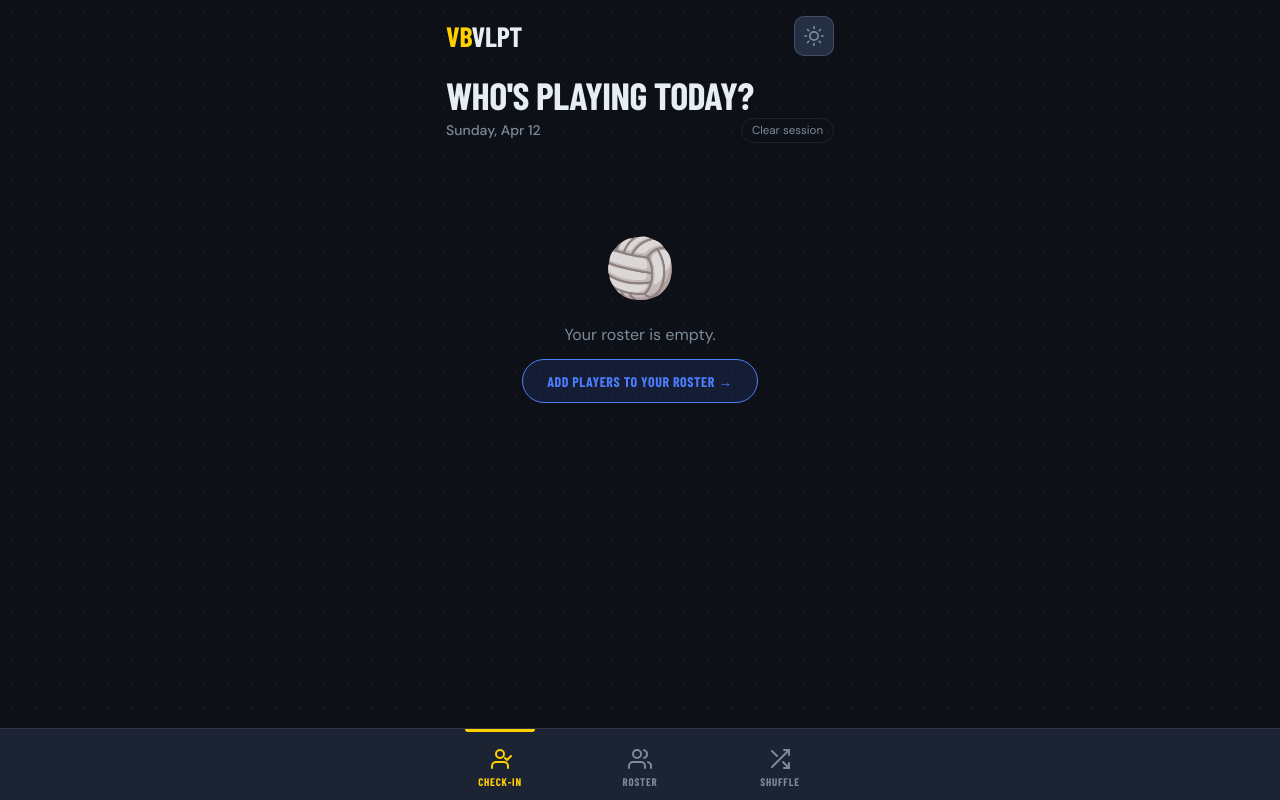
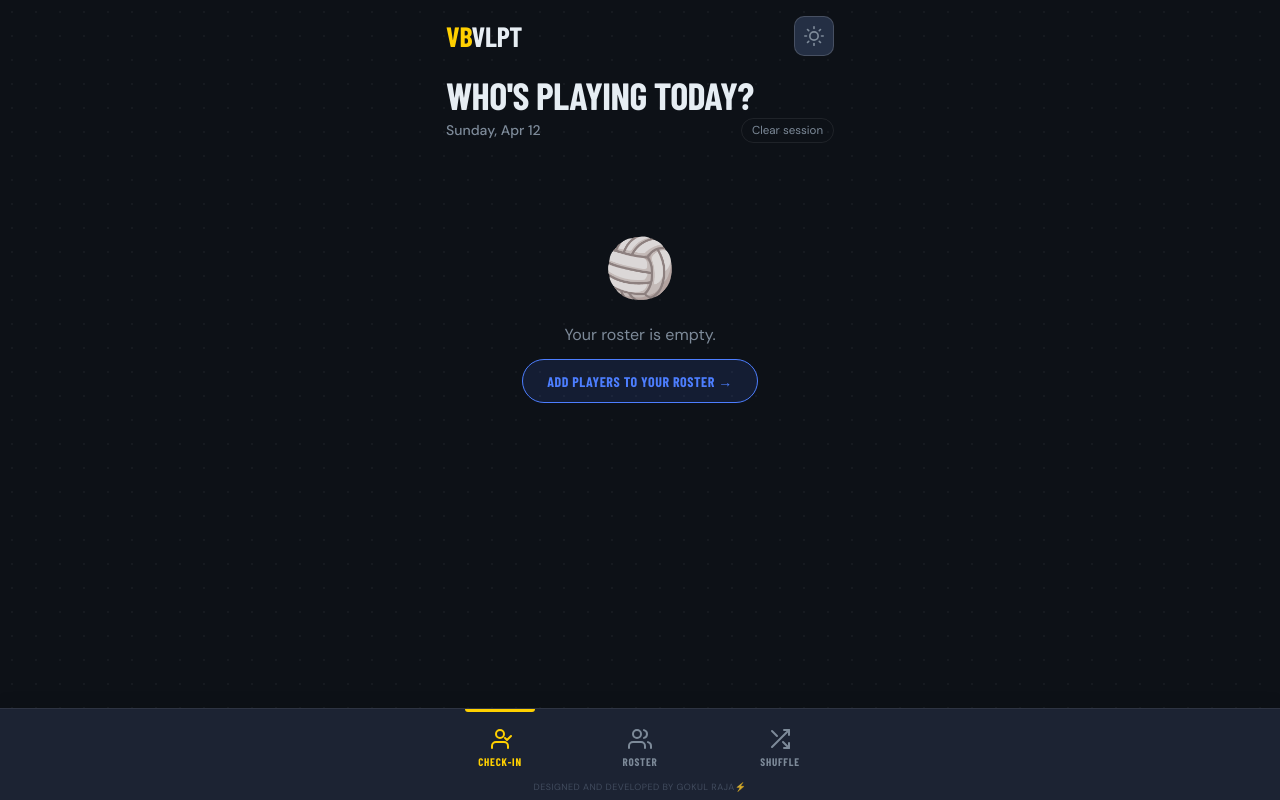
Before and after one commit to Gokul-Raja84/VB-VLPT, a React (Vite) app: page / in a window 1280 px wide. Built offline with nearby package versions, Linux system fonts and the light colour scheme; a web font is replaced by a local one.

Commit message:
Add developer credit to footer

```diff
--- a/src/components/Layout/Layout.jsx
+++ b/src/components/Layout/Layout.jsx
@@ -9,6 +9,7 @@
       </main>
 
       <nav className={styles.nav} aria-label="Main navigation">
+        <div className={styles.tabList}>
           <NavLink to="/" end className={({ isActive }) => `${styles.tab} ${isActive ? styles.active : ''}`}>
             {/* Person + check icon */}
             <svg className={styles.icon} viewBox="0 0 24 24" fill="none" stroke="currentColor" strokeWidth="2" strokeLinecap="round" strokeLinejoin="round">
@@ -41,6 +42,11 @@
             </svg>
             <span className={styles.label}>Shuffle</span>
           </NavLink>
+        </div>
+
+        <div className={styles.credit}>
+          Designed and Developed by Gokul Raja⚡
+        </div>
       </nav>
     </div>
   )
--- a/src/components/Layout/Layout.module.css
+++ b/src/components/Layout/Layout.module.css
@@ -15,15 +15,35 @@
   bottom: 0;
   left: 0;
   right: 0;
-  height: calc(var(--bottom-bar) + env(safe-area-inset-bottom, 0px));
+  height: calc(var(--bottom-bar) + 20px + env(safe-area-inset-bottom, 0px));
   padding-bottom: env(safe-area-inset-bottom, 0px);
   background: var(--surface);
   border-top: 1.5px solid var(--border);
   display: flex;
+  flex-direction: column;
+  align-items: center;
+  z-index: 100;
+  box-shadow: 0 -2px 16px rgba(0,0,0,0.1);
+}
+
+.tabList {
+  display: flex;
   align-items: stretch;
   justify-content: center;
-  z-index: 100;
-  box-shadow: 0 -2px 16px rgba(0,0,0,0.1);
+  width: 100%;
+  flex: 1;
+}
+
+.credit {
+  font-family: var(--font-body);
+  font-size: 9px;
+  color: var(--text-faint);
+  text-transform: uppercase;
+  letter-spacing: 0.05em;
+  padding-bottom: 6px;
+  opacity: 0.8;
+  width: 100%;
+  text-align: center;
 }
 
 .tab {
```
Lines whose indentation alone changed are shown as unchanged.
